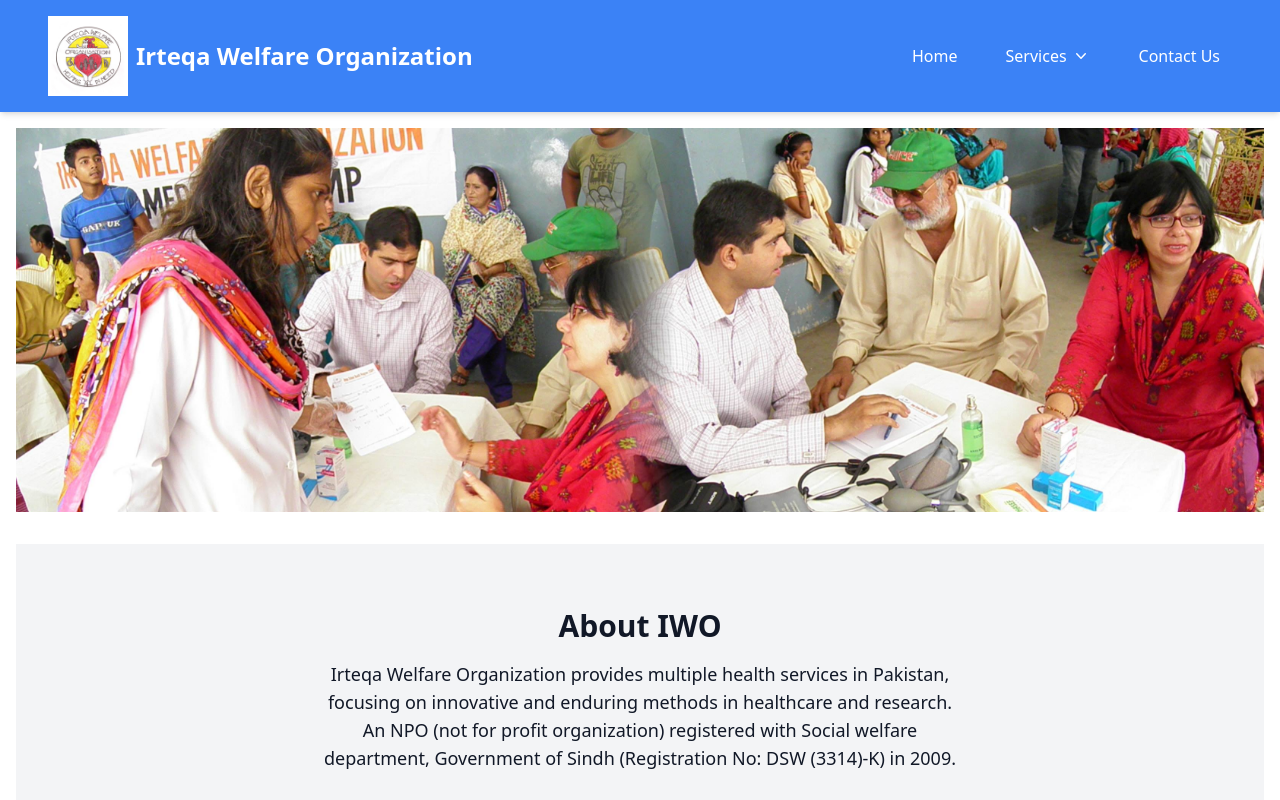
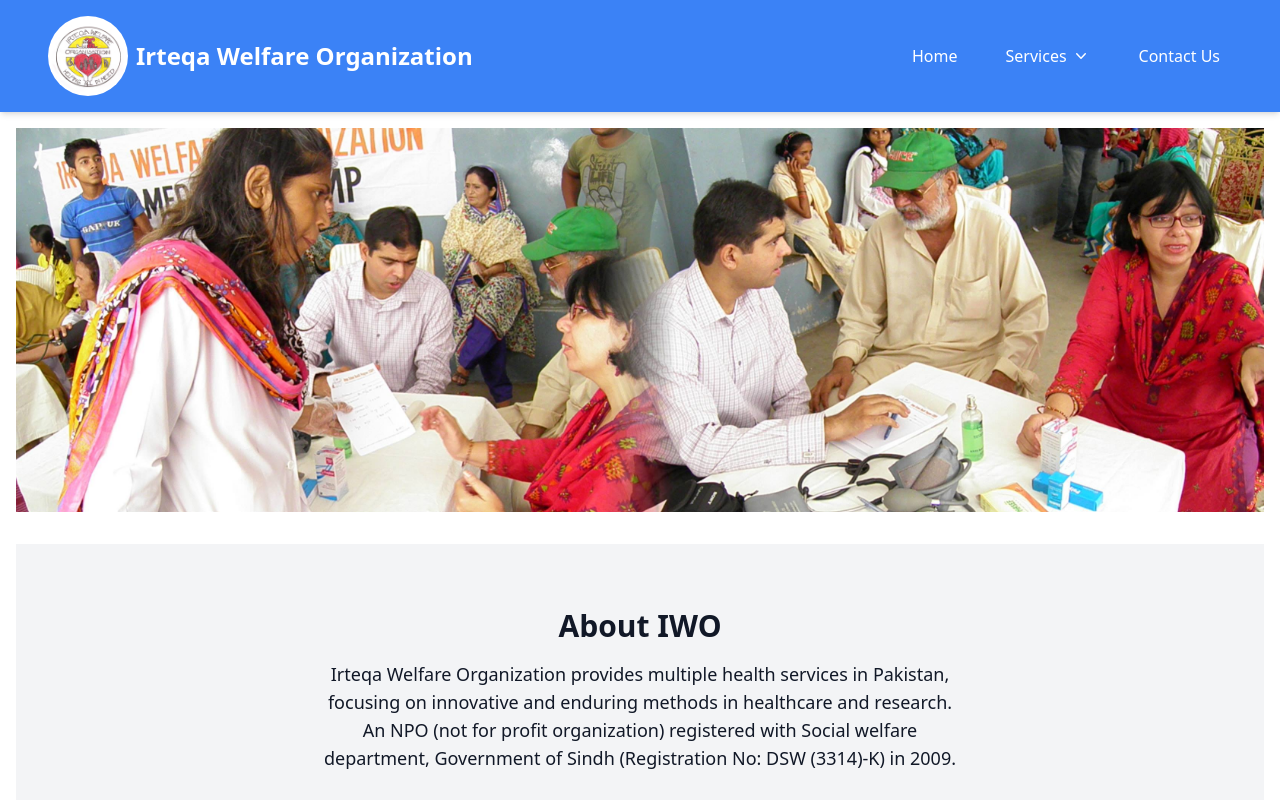
Before and after one commit to Khawalid/Projects, a Next.js app: page / in a window 1280 px wide. Shown: the top 800 px of the page. Built offline with nearby package versions, Linux system fonts and the light colour scheme.

Commit message:
Rounded logo implemented.

```diff
--- a/app/layout.tsx
+++ b/app/layout.tsx
@@ -69,7 +69,7 @@
               )}
             </button>
             <div className="flex items-center">
-              <Image src="/images/logo.jpg" alt="Irteqa Welfare Organization Logo" width={60} height={60} className="object-contain" />
+              <Image src="/images/logo.jpg" alt="Irteqa Welfare Organization Logo" width={60} height={60} className="object-contain rounded-full" />
               <h1 className="text-xl font-bold ml-2">Irteqa Welfare Organization</h1>
             </div>
           </div>
@@ -79,7 +79,7 @@
             <div className="flex items-center">
               <Link href="/" legacyBehavior>
                 <a className="flex items-center">
-                  <Image src="/images/logo.jpg" alt="Irteqa Welfare Organization Logo" width={80} height={80} className="object-contain" />
+                  <Image src="/images/logo.jpg" alt="Irteqa Welfare Organization Logo" width={80} height={80} className="object-contain rounded-full" />
                   <span className="text-2xl font-bold ml-2">Irteqa Welfare Organization</span>
                 </a>
               </Link>
```
